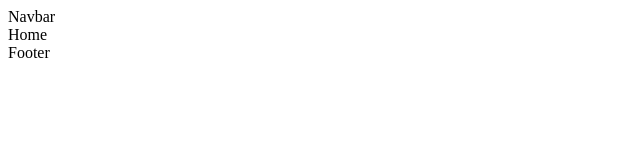
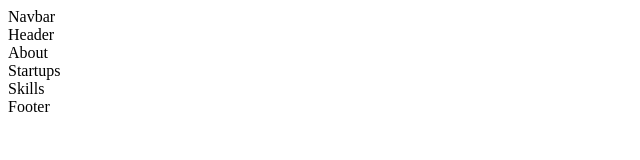
Before and after one commit to Takhine/portfolio, a React (Create React App) app: page / in a window 1280 px wide. Shown: the top 160 px of the page, without its empty margins (0-640 px from the left). Built offline with nearby package versions, Linux system fonts and the light colour scheme.

Commit message:
Projects File Structure

```diff
--- a/src/App.js
+++ b/src/App.js
@@ -7,7 +7,7 @@ import {
 
 // Pages
 import Home from './pages/Home';
-import Projects from './pages/Projects';
+import Projects from './pages/MyProjects';
 
 function App() {
   return (
--- a/src/pages/Home/index.js
+++ b/src/pages/Home/index.js
@@ -1,10 +1,18 @@
 import React from 'react';
 import Container from 'layout/Container';
+// Components
+import Header from './Header';
+import About from './About';
+import Startups from './Startups';
+import Skills from './Skills';
 
 export default function Home() {
     return (
         <Container>
-            <div>Home</div>
+            <Header />
+            <About />
+            <Startups />
+            <Skills />
         </Container>
     )
 }
--- /dev/null
+++ b/src/pages/MyProjects/Contact.js
@@ -0,0 +1,7 @@
+import React from 'react';
+
+export default function Contact(){
+    return(
+        <div>Contact</div>
+    )
+}
--- /dev/null
+++ b/src/pages/MyProjects/Header.js
@@ -0,0 +1,7 @@
+import React from 'react';
+
+export default function Header(){
+    return(
+        <div>Header</div>
+    )
+}
--- a/src/pages/Projects/index.js
+++ b/src/pages/MyProjects/Projects.js
@@ -1,4 +1,4 @@
-import React from 'react'
+import React from 'react';
 
 export default function Projects(){
     return(
--- /dev/null
+++ b/src/pages/MyProjects/index.js
@@ -0,0 +1,16 @@
+import React from 'react'
+
+// Components
+import Header from './Header';
+import Projects from './Projects';
+import Contact from './Contact';
+
+export default function MyProjects() {
+    return (
+        <React.Fragment>
+            <Header />
+            <Projects />
+            <Contact />
+        </React.Fragment>
+    )
+}
```
